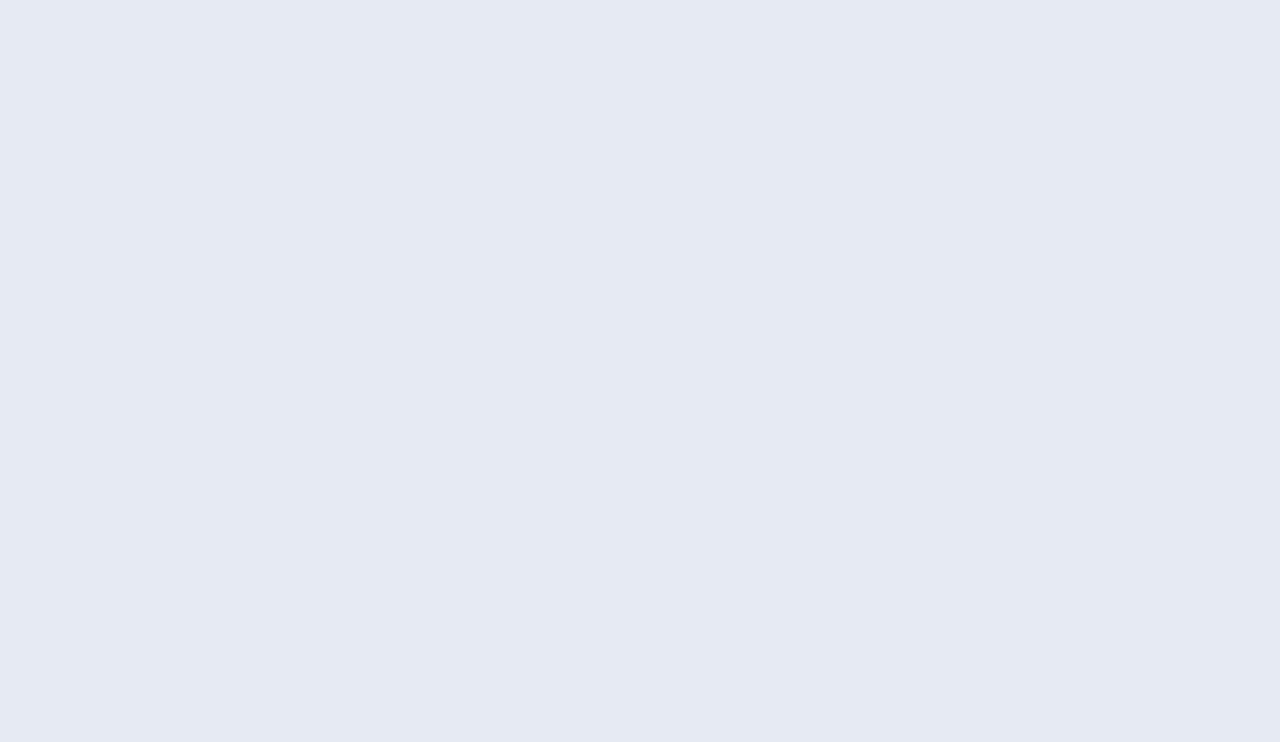
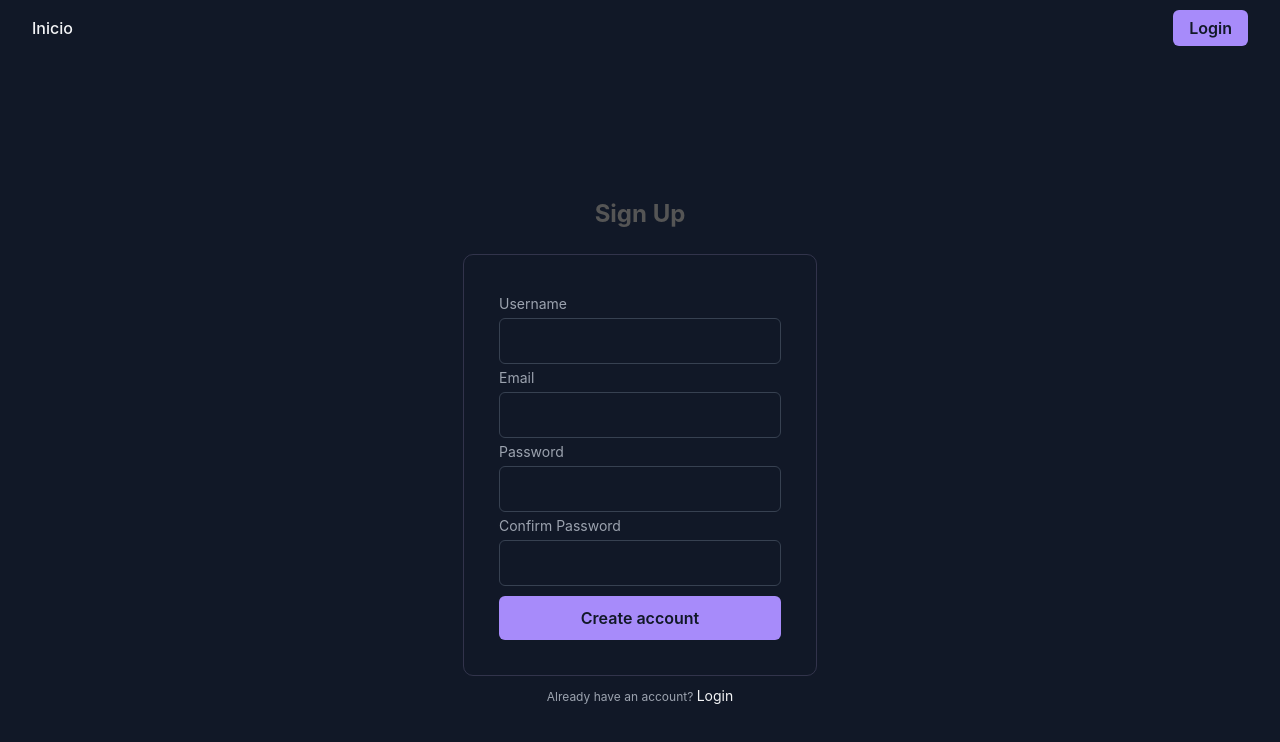
Before and after one commit to Shiicko/Blog, a React (Vite) app: page /signup in a window 1280 px wide. Before the commit this address had no page. Shown: the top 742 px of the page. Built offline with nearby package versions, Linux system fonts and the light colour scheme.

Commit message:
logica del signup

```diff
--- a/src/App.jsx
+++ b/src/App.jsx
@@ -1,10 +1,18 @@
 import { Route, Routes } from "react-router";
 import { Home } from "./pages/Home/Home";
+import { LogIn } from "./components/Auth/LogIn";
+import Signup from "./components/Auth/Signup";
+import { Navbar } from "./components/Navbar/Navbar";
 
 export const App = () => {
   return (
-    <Routes>
-      <Route path="/" element={<Home />} />
-    </Routes>
+    <>
+      <Navbar />
+      <Routes>
+        <Route path="/" element={<Home />} />
+        <Route path="/login" element={<LogIn />} />
+        <Route path="/signup" element={<Signup />} />
+      </Routes>
+    </>
   );
 };
--- a/src/components/Auth/LogIn.jsx
+++ b/src/components/Auth/LogIn.jsx
@@ -20,7 +20,7 @@ export const LogIn = () => {
         <s.Sign>Sign in</s.Sign>
       </s.Form>
       <s.Signup>
-        Don't have an account? <a href="#">Sign up</a>
+        Don't have an account? <a href="/Signup">Sign up</a>
       </s.Signup>
     </s.FormContainer>
   );
--- a/src/components/Auth/LogOut.jsx
+++ /dev/null
@@ -1,3 +0,0 @@
-export const LogOut = () => {
-  return <div>LogOut</div>;
-};
--- a/src/components/Auth/Logstyles.js
+++ b/src/components/Auth/Logstyles.js
@@ -1,11 +1,14 @@
 import styled from "styled-components";
 
 export const FormContainer = styled.div`
-  width: 320px;
-  border-radius: 0.75rem;
+  display: flex;
+  flex-direction: column;
+  align-items: center;
+  height: 100vh;
   background-color: rgba(17, 24, 39, 1);
   padding: 2rem;
   color: rgba(243, 244, 246, 1);
+  justify-content: center;
 `;
 
 export const Title = styled.p`
@@ -13,10 +16,14 @@ export const Title = styled.p`
   font-size: 1.5rem;
   line-height: 2rem;
   font-weight: 700;
+  margin: 0;
 `;
 
 export const Form = styled.form`
   margin-top: 1.5rem;
+  border: solid 1px #49486596;
+  padding: 35px;
+  border-radius: 10px;
 `;
 
 export const InputGroup = styled.div`
--- a/src/components/Auth/Signup.jsx
+++ b/src/components/Auth/Signup.jsx
@@ -1,22 +1,64 @@
 /* eslint-disable no-unused-vars */
-import * as s from "./styles";
+import * as s from "./Logstyles";
+import { useState } from "react";
 
 export default function Signup() {
+  const [data, setData] = useState({
+    username: "",
+    email: "",
+    password: "",
+    confirmPassword: "",
+  });
+
+  const handleForm = (e) => {
+    e.preventDefault();
+
+    setData("");
+    console.log(data.username, data.password);
+  };
+
+  const handleUserdata = (e) => {
+    const { name, value } = e.target;
+
+    setData({
+      ...data,
+      [name]: value,
+    });
+  };
+
   return (
-    <s.FormContainer>
+    <s.FormContainer onSubmit={handleForm}>
       <s.Title>Sign Up</s.Title>
       <s.Form>
         <s.InputGroup>
           <label htmlFor="username">Username</label>
-          <input type="text" name="username" id="username" placeholder="" />
+          <input
+            onChange={handleUserdata}
+            type="text"
+            name="username"
+            id="username"
+            placeholder=""
+          />
         </s.InputGroup>
         <s.InputGroup>
           <label htmlFor="email">Email</label>
-          <input type="email" name="email" id="email" placeholder="" />
+          <input
+            onChange={handleUserdata}
+            type="email"
+            name="email"
+            id="email"
+            placeholder=""
+          />
         </s.InputGroup>
         <s.InputGroup>
           <label htmlFor="password">Password</label>
-          <input type="password" name="password" id="password" placeholder="" />
+          <input
+            onChange={handleUserdata}
+            type="password"
+            name="password"
+            id="password"
+            placeholder=""
+          />
         </s.InputGroup>
         <s.InputGroup>
           <label htmlFor="confirmPassword">Confirm Password</label>
@@ -25,12 +67,13 @@ export default function Signup() {
             name="confirmPassword"
             id="confirmPassword"
             placeholder=""
+            onChange={handleUserdata}
           />
         </s.InputGroup>
-        <s.Sign>Create account</s.Sign>
+        <s.Sign style={{ marginTop: "10px" }}>Create account</s.Sign>
       </s.Form>
       <s.Signup>
-        Already have an account? <a href="#">Login</a>
+        Already have an account? <a href="/LogIn">Login</a>
       </s.Signup>
     </s.FormContainer>
   );
--- /dev/null
+++ b/src/components/Navbar/Navbar.jsx
@@ -0,0 +1,16 @@
+/* eslint-disable no-unused-vars */
+import * as s from "./NavbarStyles";
+
+export const Navbar = () => {
+  return (
+    <s.Container>
+      <s.Left>
+        <a href="/">Inicio</a>
+      </s.Left>
+      <s.Center></s.Center>
+      <s.Right>
+        <s.LoginButton href="/Login">Login</s.LoginButton>
+      </s.Right>
+    </s.Container>
+  );
+};
--- /dev/null
+++ b/src/components/Navbar/NavbarStyles.js
@@ -0,0 +1,48 @@
+import styled from "styled-components";
+
+export const Container = styled.div`
+  width: 100%;
+  background-color: rgba(17, 24, 39, 1);
+  padding: 1rem 2rem;
+  display: flex;
+  align-items: center;
+  justify-content: space-between;
+  color: rgba(243, 244, 246, 1);
+`;
+
+export const Left = styled.div`
+  a {
+    color: rgba(243, 244, 246, 1);
+    text-decoration: none;
+    font-size: 1rem;
+    font-weight: 500;
+  }
+
+  a:hover {
+    text-decoration: underline rgba(167, 139, 250, 1);
+  }
+`;
+
+export const Center = styled.div`
+  span {
+    font-size: 1.25rem;
+    font-weight: 600;
+    color: rgba(243, 244, 246, 1);
+  }
+`;
+
+export const Right = styled.div``;
+
+export const LoginButton = styled.a`
+  background-color: rgba(167, 139, 250, 1);
+  padding: 0.5rem 1rem;
+  color: rgba(17, 24, 39, 1);
+  border: none;
+  border-radius: 0.375rem;
+  font-weight: 600;
+  cursor: pointer;
+
+  &:hover {
+    opacity: 0.9;
+  }
+`;
```
